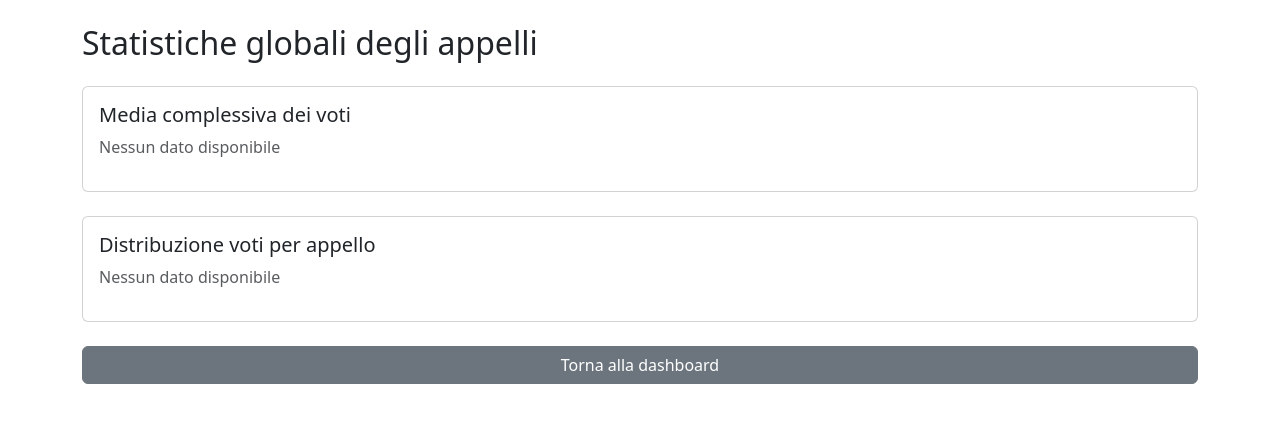
After one commit to Aliceblandino/tirocinio, a Flask app: template templates/statistiche.html in a window 1280 px wide. The commit adds this page. Shown: the top 423 px of the page. Run offline with Flask 3, Linux system fonts and the light colour scheme; the template is opened without the code that fills it, so the values that code supplies are empty; some libraries are stand-ins or nearby versions.

Commit message:
debug dashboard

```diff
--- a/app.py
+++ b/app.py
@@ -3,7 +3,7 @@ import os
 import pandas as pd
 from flask import Flask, render_template, request, redirect, url_for, flash, session
 from parser import parse_appello
-from grafici import grafico_distribuzione_voti
+from grafici import grafico_distribuzione_voti, grafico_media_totale, grafico_boxplot_per_appello
 from flask import request, redirect, session, url_for
 from parser import parse_appello
 import os
@@ -71,28 +71,13 @@ def upload():
         "header": appello["header"],
         "meta": appello["meta"]
     })
-
+    session["appello_corrente"] = session["appelli"][-1]
     return redirect(url_for("dashboard"))
 
 @app.route("/statistiche")
 def statistiche():
     # Per ora reindirizza alla dashboard o mostra un messaggio temporaneo
     return "<h3>Pagina statistiche in costruzione</h3>"
-@app.route("/dashboard")
-def dashboard():
-    appello = session.get("appello_corrente")
-    if not appello:
-        return render_template("dashboard.html", has_data=False)
-
-    # numero iscritti preso da header
-    n_studenti = appello["header"]["totale_iscritti"]
-
-    return render_template(
-        "dashboard.html",
-        has_data=True,
-        n_studenti=n_studenti,
-        header=appello["header"]
-    )
 
 
 @app.route("/grafici")
@@ -139,6 +124,63 @@ def clear_appelli():
     flash("Appelli rimossi")
     return redirect(url_for("dashboard"))
 
+def carica_tutti_i_voti():
+    appelli = session.get("appelli", [])
+    tutti_voti = []
+
+    for a in appelli:
+        filepath = os.path.join(app.config["UPLOAD_FOLDER"], a["filename"])
+        parsed = parse_appello(filepath)
+        df = parsed["df1"]
+
+        if "Esito" not in df.columns:
+            continue
+
+        df_validi = df[df["Esito"].apply(lambda x: str(x).isdigit())]
+        voti = df_validi["Esito"].astype(int).tolist()
+
+        for v in voti:
+            tutti_voti.append({
+                "voto": v,
+                "appello_id": a["id"],
+                "materia": a["header"]["attivita"]
+            })
+
+    return pd.DataFrame(tutti_voti)
+@app.route("/statistiche_globali")
+def statistiche_globali():
+    df = carica_tutti_i_voti()
+
+    if df.empty:
+        flash("Nessun dato disponibile per le statistiche")
+        return redirect(url_for("dashboard"))
+
+    graph_media = grafico_media_totale(df)
+    graph_box = grafico_boxplot_per_appello(df)
+
+    return render_template(
+        "statistiche.html",
+        graph_media=graph_media,
+        graph_box=graph_box
+    )
+
+@app.route("/dashboard")
+def dashboard():
+    appelli = session.get("appelli", [])
+
+    graph_media = None
+
+    if appelli:
+        df = carica_tutti_i_voti()
+        if not df.empty:
+            graph_media = grafico_media_totale(df)
+
+    return render_template(
+        "dashboard.html",
+        appelli=appelli,
+        graphJSON=graph_media
+    )
+
 
 if __name__ == "__main__":
     app.run(debug=True)
--- /dev/null
+++ b/templates/statistiche.html
@@ -0,0 +1,69 @@
+<!DOCTYPE html>
+<html lang="it">
+<head>
+    <meta charset="UTF-8">
+    <title>Statistiche Globali</title>
+
+    <!-- Bootstrap -->
+    <link href="https://cdn.jsdelivr.net/npm/bootstrap@5.3.2/dist/css/bootstrap.min.css" rel="stylesheet">
+
+    <!-- Plotly -->
+    <script src="https://cdn.plot.ly/plotly-latest.min.js"></script>
+</head>
+
+<body>
+<div class="container mt-4">
+
+    <h2 class="mb-4">Statistiche globali degli appelli</h2>
+
+    <!-- MEDIA TOTALE -->
+    <div class="card mb-4">
+        <div class="card-body">
+            <h5 class="card-title">Media complessiva dei voti</h5>
+
+            {% if graph_media %}
+                <div id="media-chart" style="height: 400px;"></div>
+                <script>
+                    var mediaGraph = {{ graph_media | safe }};
+                    Plotly.newPlot(
+                        'media-chart',
+                        mediaGraph.data,
+                        mediaGraph.layout
+                    );
+                </script>
+            {% else %}
+                <p class="text-muted">Nessun dato disponibile</p>
+            {% endif %}
+        </div>
+    </div>
+
+    <!-- BOXPLOT PER APPELLO -->
+    <div class="card mb-4">
+        <div class="card-body">
+            <h5 class="card-title">Distribuzione voti per appello</h5>
+
+            {% if graph_box %}
+                <div id="boxplot-chart" style="height: 500px;"></div>
+                <script>
+                    var boxGraph = {{ graph_box | safe }};
+                    Plotly.newPlot(
+                        'boxplot-chart',
+                        boxGraph.data,
+                        boxGraph.layout
+                    );
+                </script>
+            {% else %}
+                <p class="text-muted">Nessun dato disponibile</p>
+            {% endif %}
+        </div>
+    </div>
+
+    <!-- TORNA ALLA DASHBOARD -->
+    <a href="{{ url_for('dashboard') }}"
+       class="btn btn-secondary w-100 mb-4">
+       Torna alla dashboard
+    </a>
+
+</div>
+</body>
+</html>
```
Also changed, not shown: grafici.py (+23 -0 lines), templates/dashboard.html (+35 -30 lines), 2 other files.
